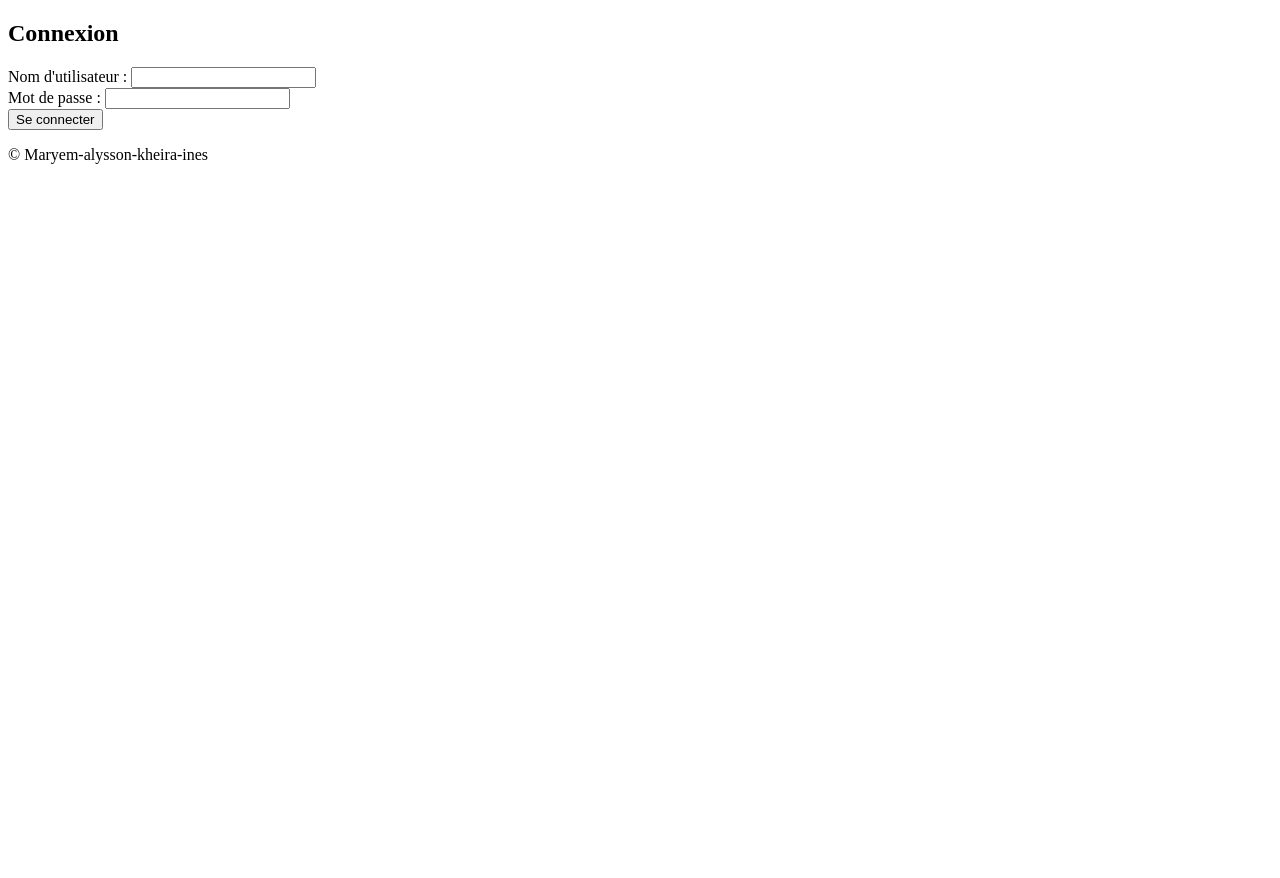
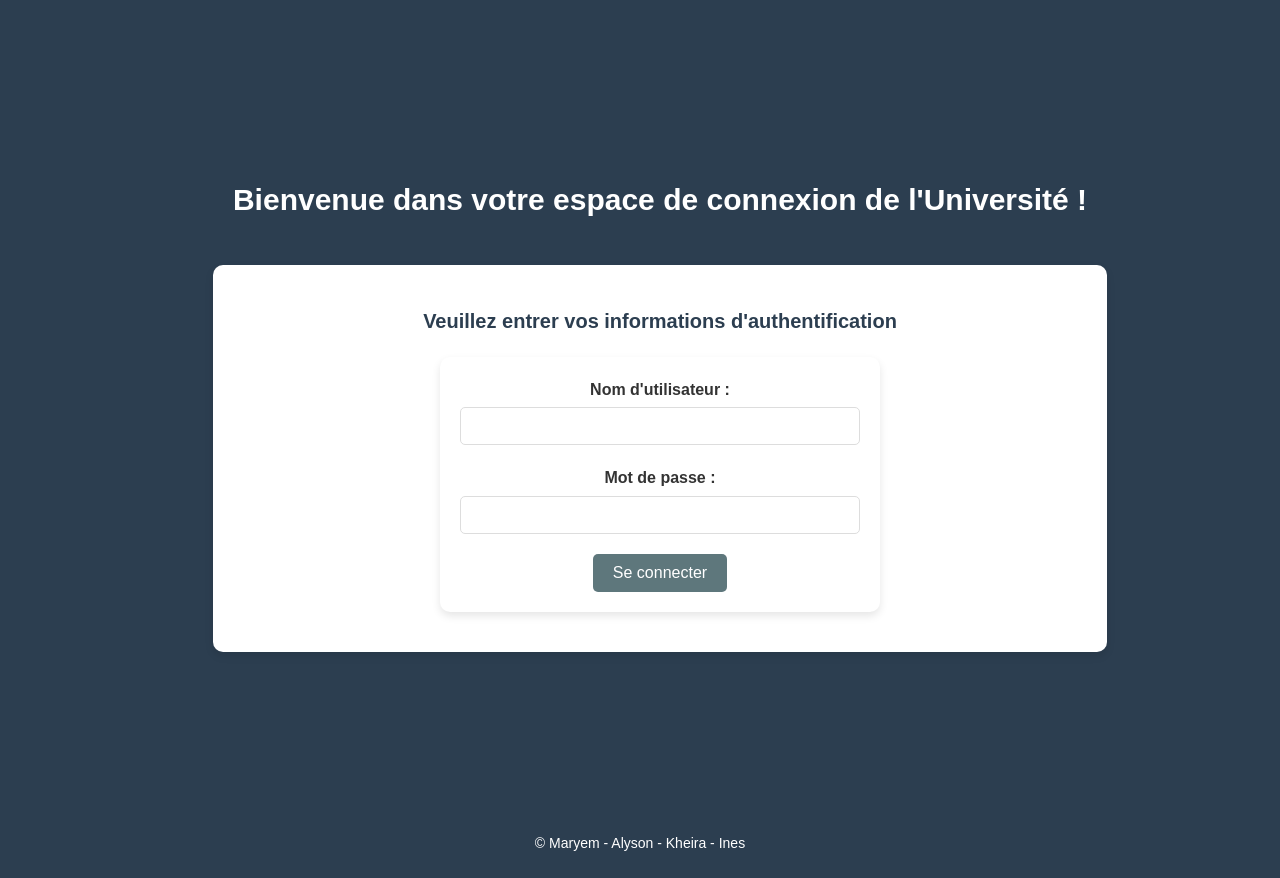
Before and after one commit to haddouche862/mini-projet-universitaire, a PHP site: page /login.php in a window 1280 px wide. Before the commit the page ends 164 px from the top, so only its background shows below. Run offline with PHP 8.4, Linux system fonts and the light colour scheme; data comes from the database, SQL or seed files in the repository.

Commit message:
Update login.php

```diff
--- a/login.php
+++ b/login.php
@@ -47,29 +47,34 @@ if ($_SERVER['REQUEST_METHOD'] == 'POST') {
 <head>
     <meta charset="UTF-8">
     <meta name="viewport" content="width=device-width, initial-scale=1.0">
+    <link rel="stylesheet" href="assets/style.css">
     <title>Page de connexion</title>
 </head>
 <body>
     <div class="container">
-        <h2>Connexion</h2>
-        <form action="login.php" method="POST">
+        <div class="login">
+            <h1>Bienvenue dans votre espace de connexion de l'Université !</h1>
+        <main class="main-content">
+            <h2>Veuillez entrer vos informations d'authentification</h2>
+            <form action="login.php" method="POST" class="login-form">
                 <div class="form-group">
-                <label for="username">Nom d'utilisateur :</label>
-                <input type="text" id="username" name="username" required>
+                    <label for="username" class="form-label">Nom d'utilisateur :</label>
+                    <input type="text" id="username" name="username" class="form-input" required>
                 </div>
                 <div class="form-group">
-                <label for="password">Mot de passe :</label>
-                <input type="password" id="password" name="password" required>
+                    <label for="password" class="form-label">Mot de passe :</label>
+                    <input type="password" id="password" name="password" class="form-input" required>
                 </div>
-            <button type="submit">Se connecter</button>
+                <button class="btn" type="submit">Se connecter</button>
             </form>
             <?php if (!empty($error)): ?>
                 <p class="error"><?php echo htmlspecialchars($error); ?></p>
             <?php endif; ?>
+        </main>
         </div>
-
+    </div>
     <footer>
-        <p>&copy; Maryem-alysson-kheira-ines</p>
+        <p>&copy; Maryem - Alyson - Kheira - Ines</p>
     </footer>
 </body>
 </html>
```
Lines whose indentation alone changed are shown as unchanged.
